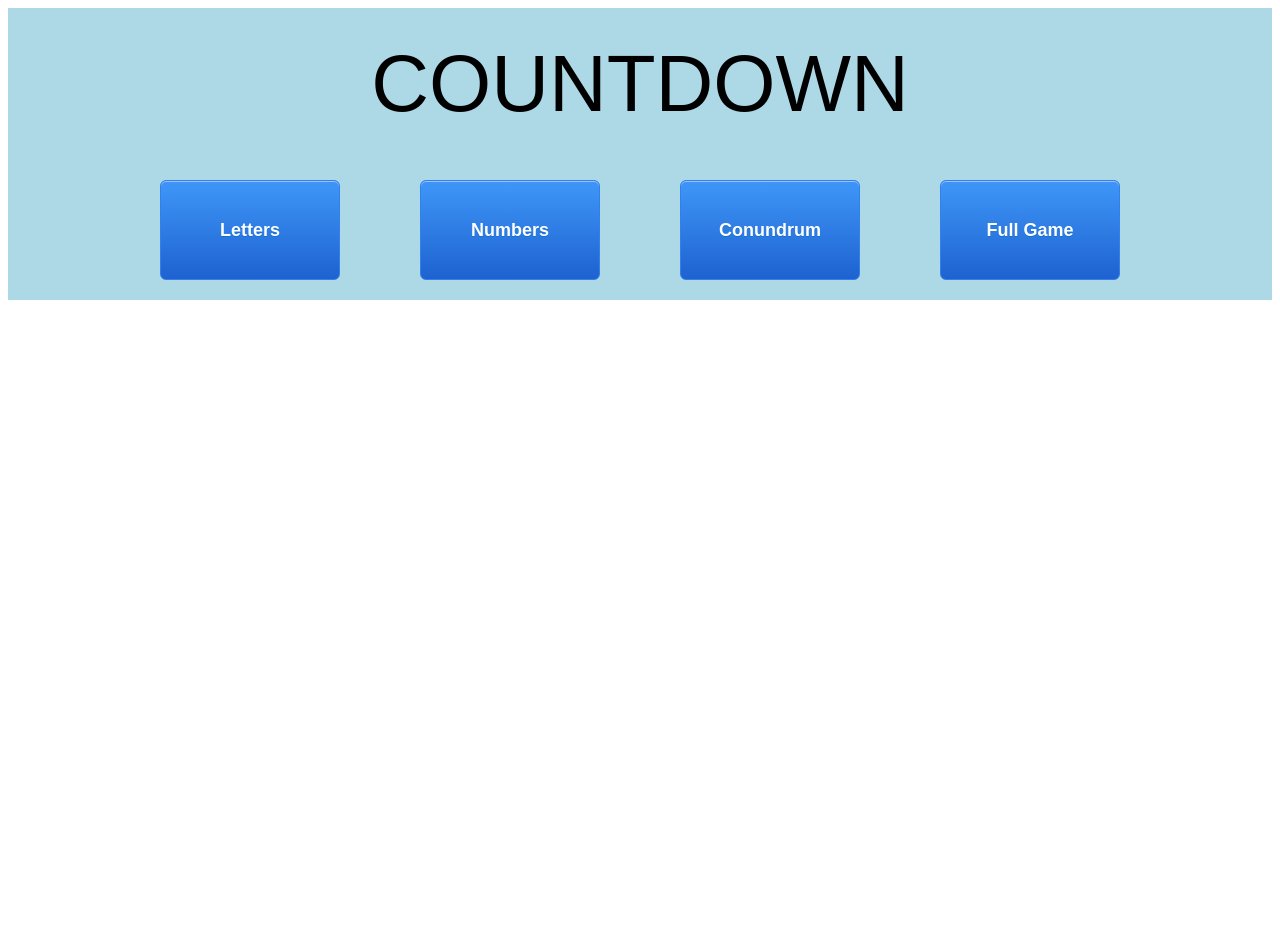
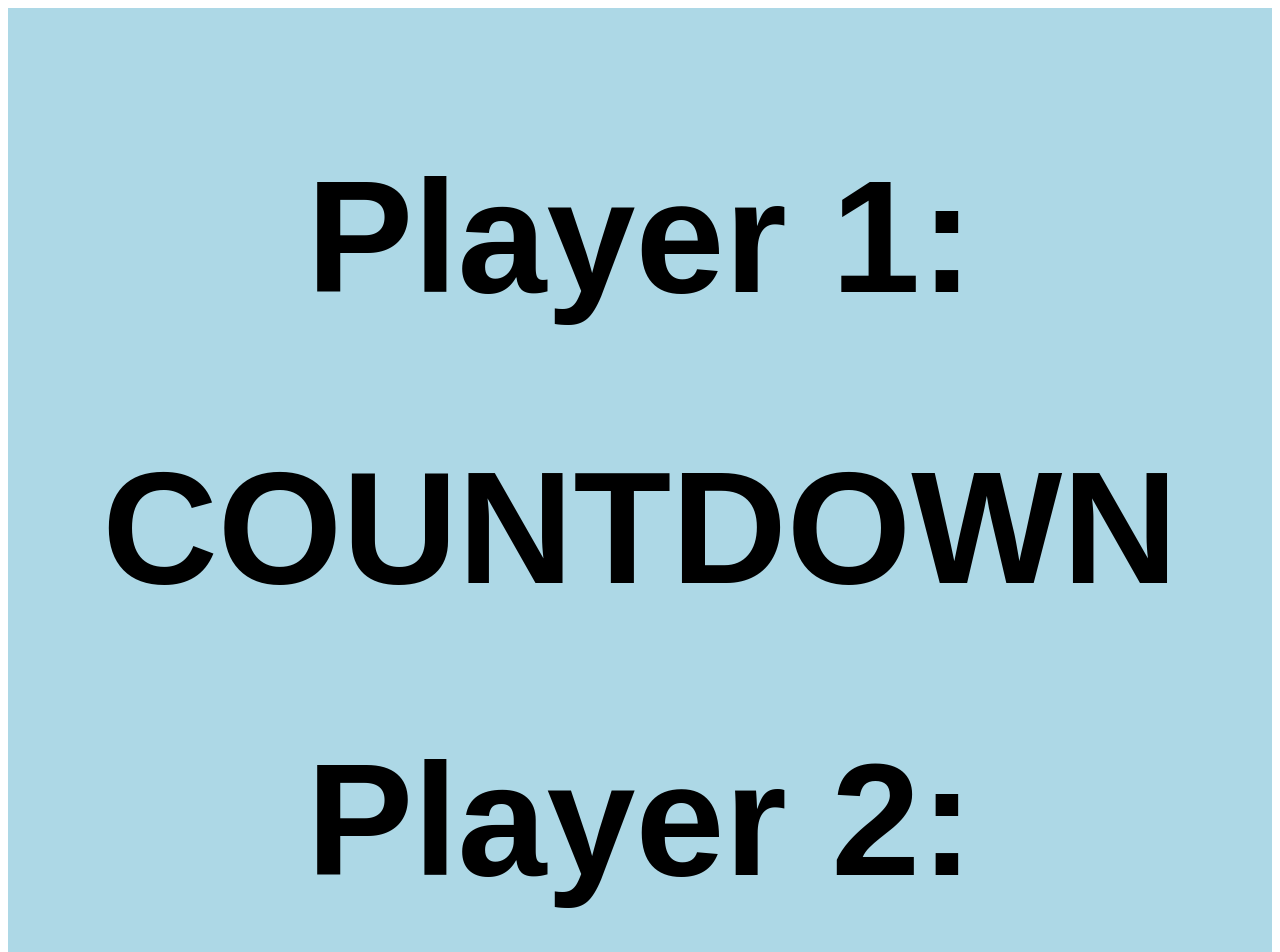
Before and after one commit to nls20/Countdown_Game_Group_JavaScript_Project, a Vue app in the folder client/: page / in a window 1280 px wide. Shown: the top 952 px of the page. Before the commit the page ends 800 px from the top, so only its background shows below. Built offline with nearby package versions, Linux system fonts and the light colour scheme.

Commit message:
added scores to page header

```diff
--- a/client/src/App.vue
+++ b/client/src/App.vue
@@ -1,6 +1,10 @@
 <template >
   <div>
-    <header>COUNTDOWN</header>
+    <header>
+        <h1>Player 1: </h1>
+        <h1>COUNTDOWN</h1>
+        <h1>Player 2: </h1>
+      </header>
     <section >
       <button v-if="game === 0" @click="gameSelect('Letters')">Letters</button>
       <button v-if="game === 0" @click="gameSelect('Numbers')">Numbers</button>
```
